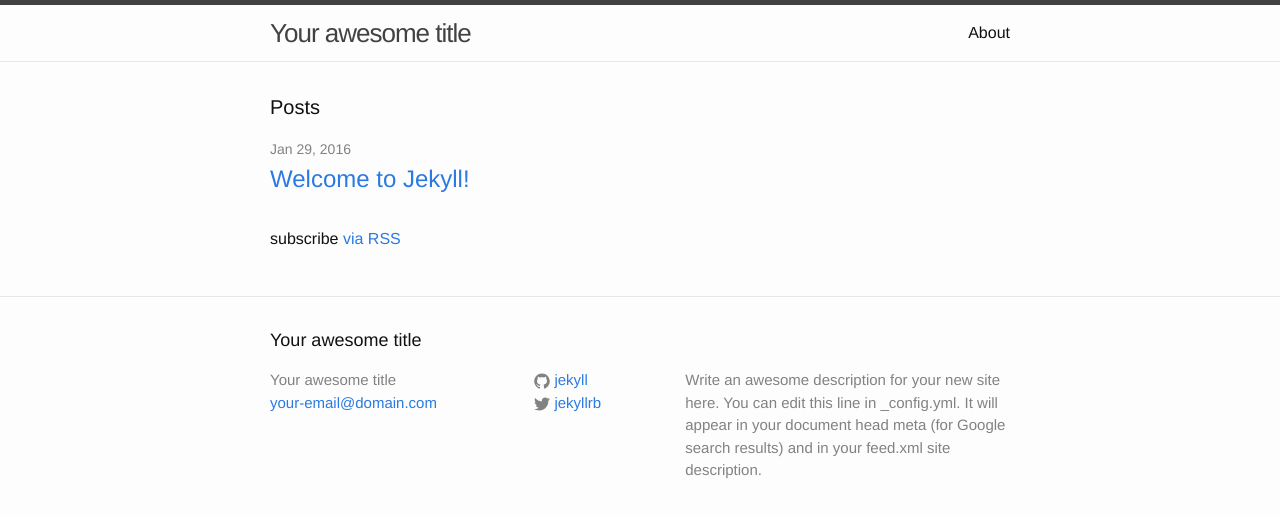
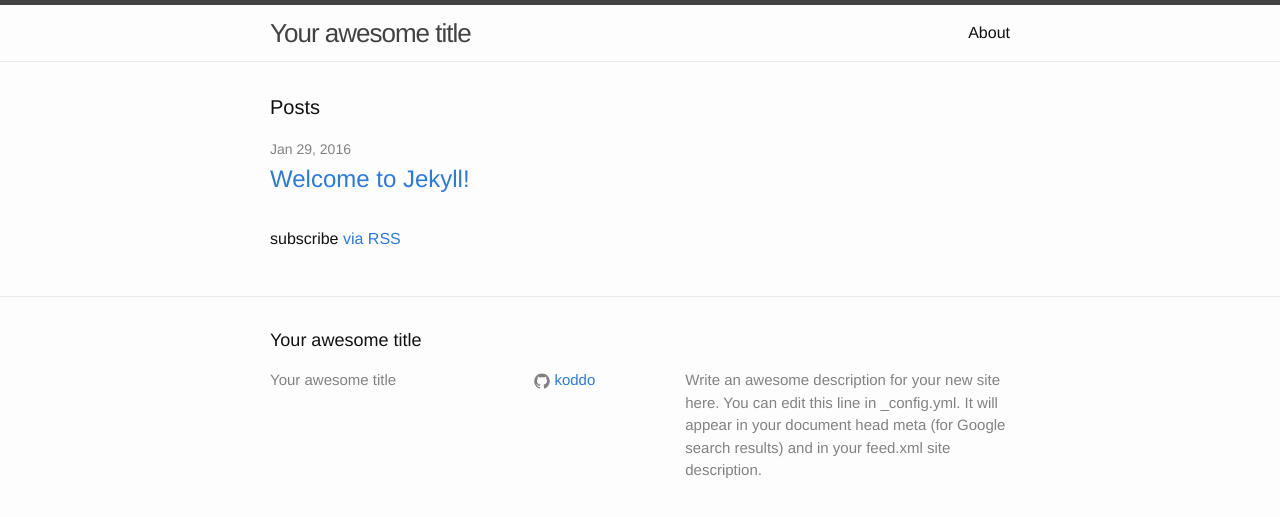
Before and after one commit to koddo/coursera-yandex-intro-to-machine-learning, a Jekyll site: the page built from index.html, in a window 1280 px wide. Shown: the top 517 px of the page. Built offline with Jekyll 4.4.1, drawn with Linux system fonts in a browser that asks for light colours.

Commit message:
change baseurl

```diff
--- a/_config.yml
+++ b/_config.yml
@@ -1,14 +1,14 @@
 # Site settings
 title: Your awesome title
-email: your-email@domain.com
+# email: your-email@domain.com
 description: > # this means to ignore newlines until "baseurl:"
   Write an awesome description for your new site here. You can edit this
   line in _config.yml. It will appear in your document head meta (for
   Google search results) and in your feed.xml site description.
-baseurl: "" # the subpath of your site, e.g. /blog/
-url: "http://yourdomain.com" # the base hostname & protocol for your site
-twitter_username: jekyllrb
-github_username:  jekyll
+baseurl: "/coursera-yandex-intro-to-machine-learning" # the subpath of your site, e.g. /blog/
+url: "http://koddo.github.io" # the base hostname & protocol for your site
+# twitter_username: jekyllrb
+github_username:  koddo
 
 # Build settings
 markdown: kramdown
```
